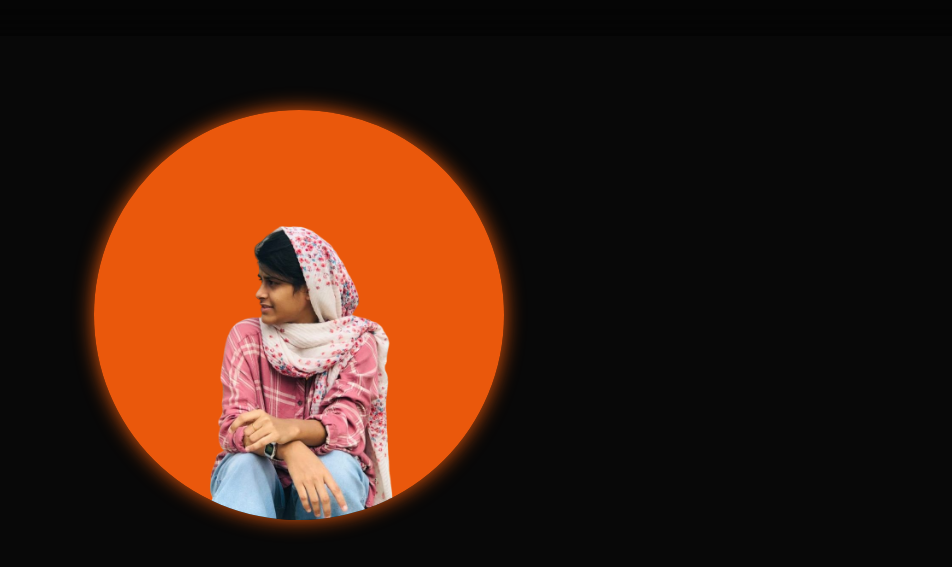
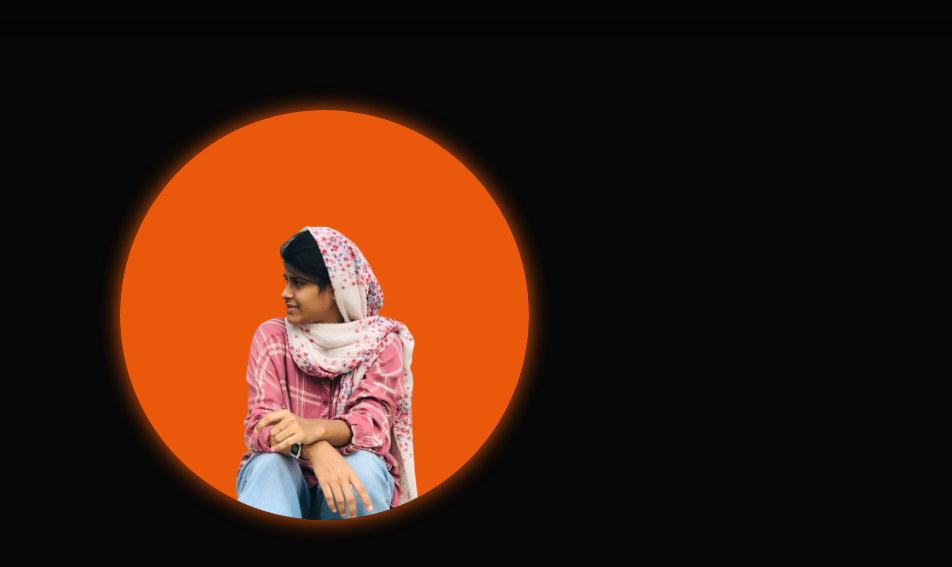
Before and after one commit to shifanapk/portfolio, a plain HTML site: page index.html in a window 1280 px wide. Shown: the part 80-647 px from the top of the page, without its empty margins (162-1114 px from the left). Drawn offline with nearby package versions, Linux system fonts and the light colour scheme.

Commit message:
Update style.css

```diff
--- a/style.css
+++ b/style.css
@@ -508,7 +508,7 @@ section {
     }
 
     .home-img {
-        width: 60vw;
+        width: 56vw;
     }
 
     .about {
```
